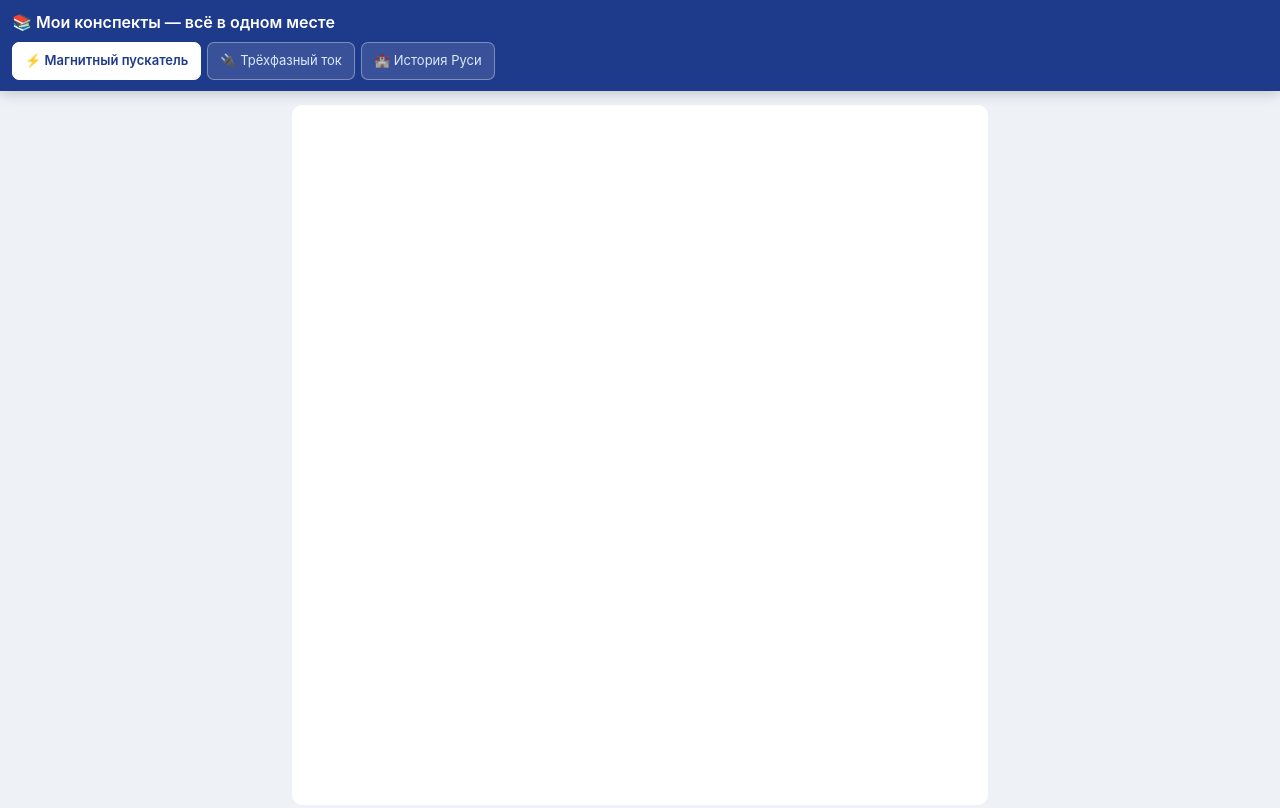
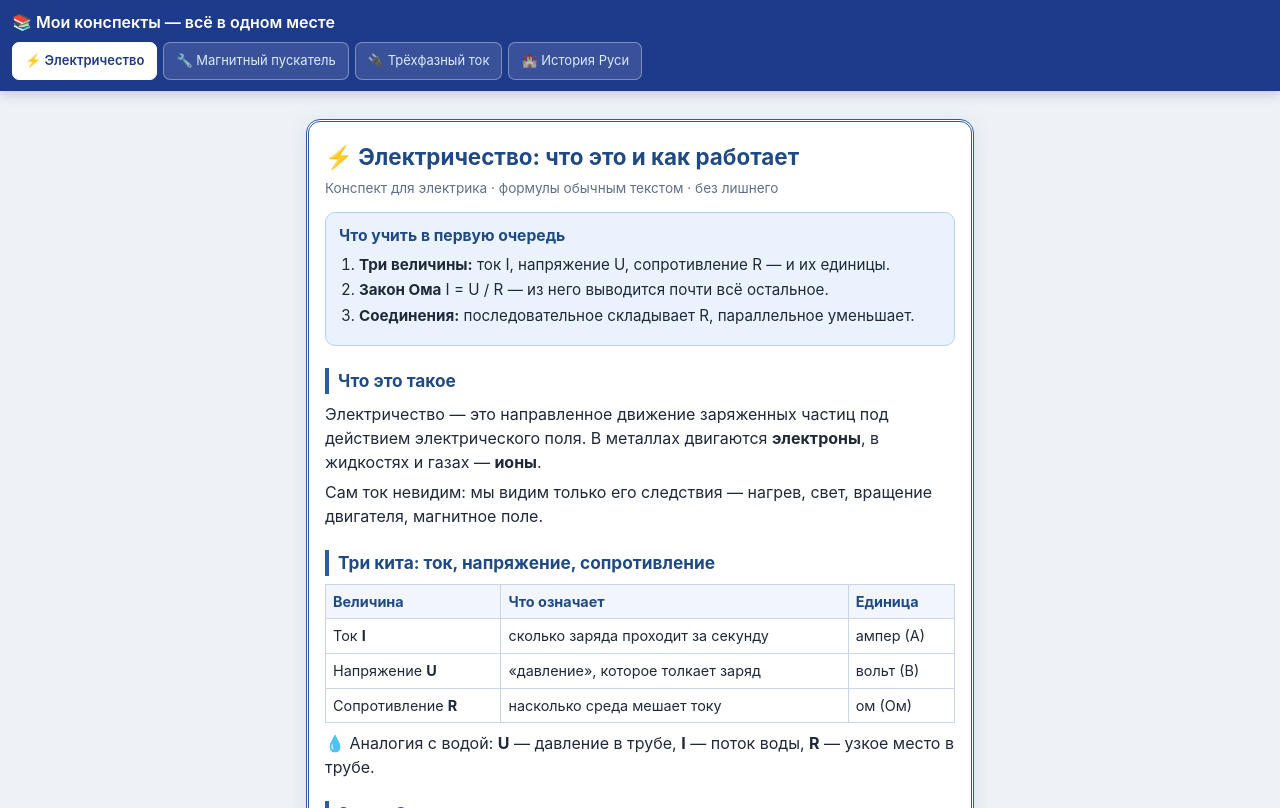
Before and after one commit to pro999mega/konspekty, a plain HTML site: page index.html in a window 1280 px wide. Shown: the top 808 px of the page. Drawn offline with Linux system fonts and the light colour scheme.

Commit message:
Добавил вкладку «Электричество» в оглавление

```diff
--- a/index.html
+++ b/index.html
@@ -36,16 +36,18 @@
   <header>
     <h1>📚 Мои конспекты — всё в одном месте</h1>
     <div class="tabs" id="tabs">
-      <button class="tab active" data-src="magnitny-puskatel.html">⚡ Магнитный пускатель</button>
+      <button class="tab active" data-src="elektrichestvo.html">⚡ Электричество</button>
+      <button class="tab" data-src="magnitny-puskatel.html">🔧 Магнитный пускатель</button>
       <button class="tab" data-src="trehfazny-tok.html">🔌 Трёхфазный ток</button>
       <button class="tab" data-src="istoriya-ot-rusi-do-ordy.html">🏰 История Руси</button>
     </div>
   </header>
 
   <div class="wrap">
-    <iframe id="f" src="magnitny-puskatel.html" title="Конспект"></iframe>
+    <iframe id="f" src="elektrichestvo.html" title="Конспект"></iframe>
     <div class="links">
       Открыть отдельно:
+      <a href="elektrichestvo.html">электричество</a> ·
       <a href="magnitny-puskatel.html">пускатель</a> ·
       <a href="trehfazny-tok.html">трёхфазка</a> ·
       <a href="istoriya-ot-rusi-do-ordy.html">история</a>
```
